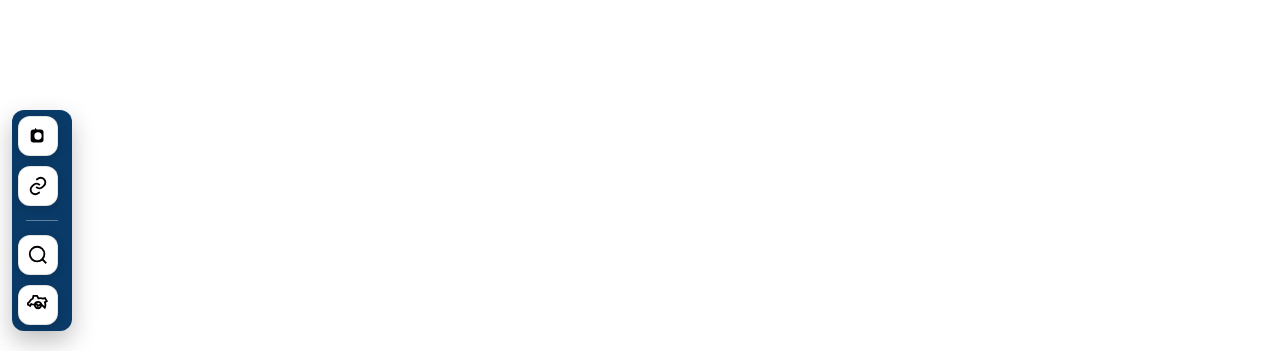
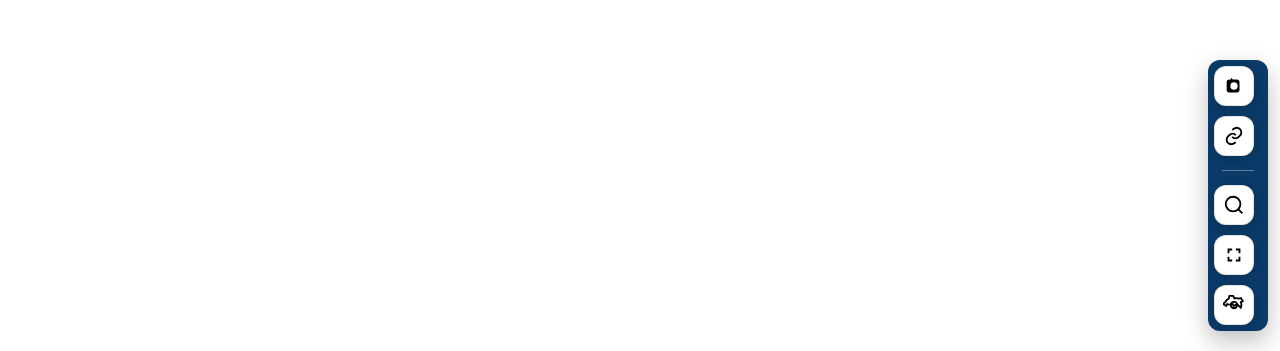
Before and after one commit to silvervat/tc-icon-dock, a React (Vite) app: page / in a window 1280 px wide. Shown: the part 449-800 px from the top of the page. Built offline with nearby package versions, Linux system fonts and the light colour scheme.

Commit message:
Update IconDockTC.tsx

```diff
--- a/src/IconDockTC.tsx
+++ b/src/IconDockTC.tsx
@@ -1,26 +1,23 @@
 import React, { useEffect, useRef, useState } from "react";
-
 /**
  * IconDock – Trimble Connect (ViewerAPI) integratsiooniga overlay-dokk
  * -------------------------------------------------------------------
- * • Ainult ujuv kitsas ikooniriba mudeli PEAL (vasak alumine nurk)
+ * • Ainult ujuv kitsas ikooniriba mudeli PEAL (parem alumine nurk)
  * • "Pildista + saada" — võtab viewerist snapshot'i, küsib kommentaari
  * • "Genereeri link" — URL ?projectId=&modelId=&guid= ja kopeerib lõikepuhvrisse
  * • "Zoom GUID-iga" — valib ja fokusseerib vaate IFC GUID-ile
+ * • "Full screen" — lülitab full screen režiimi (peidab valge paneeli)
  * • Automaatne modelId tuvastus (visible/loaded/first)
  * • Omadused: getObjectProperties + IFC GUID konversioonid
  *
- * NB! Parandused: eemaldatud mittevajalik topelt-JSX ja katkine rida self-testis.
+ * NB! Parandused: dock paremale (mudeli peale), lisatud full screen toggle valge paneeli peitmiseks.
  */
-
 type ViewerLike = any; // Trimble ViewerAPI (Workspace API)
-
 const COLORS = {
   navy: "#0A3A67",
   slateBg: "#F8FAFC",
   cardBorder: "#E2E8F0",
 };
-
 // Eelistatud võtmed
 const ASSEMBLY_KEYS = [
   "Kooste märk (BLOCK)",
@@ -29,7 +26,6 @@ const ASSEMBLY_KEYS = [
   "Tekla_Assembly.AssemblyCast_unit_mark",
 ];
 const IFC_GUID_KEYS = ["GUID_IFC", "IFC GUID", "GlobalId", "GUID"]; // fallbackina ka GUID
-
 // --- Utiliidid ---------------------------------------------------------------
 function flattenProps(input: any): Record<string, string> {
   const out: Record<string, string> = {};
@@ -45,7 +41,6 @@ function flattenProps(input: any): Record<string, string> {
   walk(input);
   return out;
 }
-
 function firstNonEmpty(obj: Record<string, string>, keys: string[]): string | undefined {
   for (const k of keys) if (obj[k]?.trim()) return obj[k].trim();
   const lower: Record<string, string> = {};
@@ -53,7 +48,6 @@ function firstNonEmpty(obj: Record<string, string>, keys: string[]): string | un
   for (const k of keys) if (lower[k.toLowerCase()]?.trim()) return lower[k.toLowerCase()].trim();
   return undefined;
 }
-
 // --- Viewer utiliidid --------------------------------------------------------
 async function resolveActiveModelId(viewer: ViewerLike): Promise<string | undefined> {
   try {
@@ -66,7 +60,6 @@ async function resolveActiveModelId(viewer: ViewerLike): Promise<string | undefi
     return undefined;
   }
 }
-
 async function getSelectionRuntimeIds(viewer: ViewerLike): Promise<{ modelId: string; runtimeIds: number[] } | null> {
   try {
     const sel = await viewer.getSelection?.();
@@ -76,7 +69,6 @@ async function getSelectionRuntimeIds(viewer: ViewerLike): Promise<{ modelId: st
   } catch {}
   return null;
 }
-
 async function runtimeToIfcGuid(viewer: ViewerLike, modelId: string, runtimeIds: number[]): Promise<string[]> {
   try {
     if (!viewer?.convertToObjectIds) return [];
@@ -86,7 +78,6 @@ async function runtimeToIfcGuid(viewer: ViewerLike, modelId: string, runtimeIds:
     return [];
   }
 }
-
 async function ifcGuidToRuntime(viewer: ViewerLike, modelId: string, guids: string[]): Promise<number[]> {
   try {
     if (!viewer?.convertToObjectRuntimeIds) return [];
@@ -96,7 +87,6 @@ async function ifcGuidToRuntime(viewer: ViewerLike, modelId: string, guids: stri
     return [];
   }
 }
-
 async function getPropsForRuntime(viewer: ViewerLike, modelId: string, runtimeIds: number[]) {
   try {
     if (!runtimeIds.length || !viewer?.getObjectProperties) return [];
@@ -106,7 +96,6 @@ async function getPropsForRuntime(viewer: ViewerLike, modelId: string, runtimeId
     return [];
   }
 }
-
 async function getSnapshot(viewer: ViewerLike): Promise<string | undefined> {
   try {
     if (viewer?.getSnapshot) return await viewer.getSnapshot();
@@ -114,7 +103,6 @@ async function getSnapshot(viewer: ViewerLike): Promise<string | undefined> {
   } catch {}
   return undefined;
 }
-
 async function focusByGuid(viewer: ViewerLike, modelId: string, guid: string) {
   try {
     const rids = await ifcGuidToRuntime(viewer, modelId, [guid]);
@@ -122,7 +110,6 @@ async function focusByGuid(viewer: ViewerLike, modelId: string, guid: string) {
     await viewer.setSelection?.([{ modelId, objectRuntimeIds: rids }]);
   } catch {}
 }
-
 // --- React komponent ---------------------------------------------------------
 export default function IconDockTC({ viewer, projectId: initialProjectId }: { viewer: ViewerLike; projectId?: string; }) {
   const [toast, setToast] = useState("");
@@ -130,7 +117,6 @@ export default function IconDockTC({ viewer, projectId: initialProjectId }: { vi
   const [linkState, setLinkState] = useState<string>("");
   const projectIdRef = useRef<string | undefined>(initialProjectId);
   const [modelId, setModelId] = useState<string | undefined>(undefined);
-
   // init: leia mudel
   useEffect(() => {
     (async () => {
@@ -138,7 +124,6 @@ export default function IconDockTC({ viewer, projectId: initialProjectId }: { vi
       setModelId(id);
     })();
   }, [viewer]);
-
   async function actionMakeLink() {
     const pair = await getSelectionRuntimeIds(viewer);
     const mId = modelId || pair?.modelId || (await resolveActiveModelId(viewer));
@@ -158,32 +143,25 @@ export default function IconDockTC({ viewer, projectId: initialProjectId }: { vi
     catch { setLinkState("(kopeeri käsitsi)"); }
     setToast("Link loodud.");
   }
-
   async function actionSnapAndSend() {
     const mId = modelId || (await resolveActiveModelId(viewer));
     if (!mId) { setToast("Mudelit ei leitud."); return; }
     const pair = await getSelectionRuntimeIds(viewer);
     if (!pair?.runtimeIds?.length) { setToast("Vali objekt pildistamiseks."); return; }
-
     const guids = await runtimeToIfcGuid(viewer, mId, pair.runtimeIds);
     const guid = guids[0] || "";
-
     const props = await getPropsForRuntime(viewer, mId, [pair.runtimeIds[0]]);
     const flat = flattenProps(props?.[0] || {});
     const assembly = firstNonEmpty(flat, ASSEMBLY_KEYS) || "";
     const png = await getSnapshot(viewer);
     if (!png) { setToast("Snapshot ebaõnnestus."); return; }
-
     const comment = window.prompt("Lisa kommentaar:", "") || "";
-
     // Demo: näita, mis saadaksime (päris saatmine toimub Apps Scripti kaudu)
     setToast(`Saatmiseks valmis → IFC_GUID=${guid}; ASM='${assembly}'`);
     setPreview(png);
-
     // NB! Siin tee päris POST sinu webhooki (Apps Script):
     // await fetch(WEBHOOK_URL, { method: "POST", headers: {"Content-Type":"application/json"}, body: JSON.stringify({ projectId: projectIdRef.current, modelId: mId, guid, assembly, comment, screenshot: png }) });
   }
-
   async function actionZoomPrompt() {
     const guid = window.prompt("Sisesta IFC GUID:", "");
     if (!guid) return;
@@ -192,7 +170,13 @@ export default function IconDockTC({ viewer, projectId: initialProjectId }: { vi
     await focusByGuid(viewer, mId, guid.trim());
     setToast(`Fookus GUID: ${guid}`);
   }
-
+  function toggleFullScreen() {
+    if (!document.fullscreenElement) {
+      document.documentElement.requestFullscreen().then(() => setToast("Full screen sisse")).catch(() => setToast("Full screen ebaõnnestus"));
+    } else {
+      document.exitFullscreen().then(() => setToast("Full screen välja")).catch(() => setToast("Full screen ebaõnnestus"));
+    }
+  }
   // Kui URL'is on guid, proovi fokusseerida
   useEffect(() => {
     (async () => {
@@ -202,19 +186,18 @@ export default function IconDockTC({ viewer, projectId: initialProjectId }: { vi
       if (guid && mId) await focusByGuid(viewer, mId, guid);
     })();
   }, [viewer, modelId]);
-
   // --- Overlay: ainult ujuv kitsas ikooniriba mudeli PEAL --------------------
   return (
     <>
-      {/* Ujuv dokk – vasak alumine nurk, mudeli peal */}
-      <div style={{ position: "fixed", left: 12, bottom: 20, width: 48, background: COLORS.navy, borderRadius: 12, boxShadow: "0 10px 24px rgba(0,0,0,0.25)", padding: 6, display: "flex", flexDirection: "column", gap: 10, zIndex: 9999 }}>
+      {/* Ujuv dokk – parem alumine nurk, mudeli peal */}
+      <div style={{ position: "fixed", right: 12, bottom: 20, width: 48, background: COLORS.navy, borderRadius: 12, boxShadow: "0 10px 24px rgba(0,0,0,0.25)", padding: 6, display: "flex", flexDirection: "column", gap: 10, zIndex: 9999 }}>
         <button title="Pildista + saada" onClick={actionSnapAndSend} style={btnStyleCompact}><CameraIcon/></button>
         <button title="Genereeri link valikule" onClick={actionMakeLink} style={btnStyleCompact}><LinkIcon/></button>
         <div style={{ height: 1, background: "rgba(255,255,255,.35)", margin: "4px 8px" }}/>
         <button title="Zoom IFC GUID-iga" onClick={actionZoomPrompt} style={btnStyleCompact}><ZoomIcon/></button>
+        <button title="Full screen (peidab valge paneeli)" onClick={toggleFullScreen} style={btnStyleCompact}><FullScreenIcon/></button>
         <button title="Seaded (demo)" onClick={() => alert("Lisa siia oma seadete dialoog")} style={btnStyleCompact}><SettingsIcon/></button>
       </div>
-
       {/* Õrn toast paremas allnurgas, et mitte katta vaadet */}
       {toast && (
         <div style={{ position: "fixed", right: 16, bottom: 16, background: "rgba(15,23,42,0.92)", color: "#fff", padding: "8px 12px", borderRadius: 8, fontSize: 13, zIndex: 9999, maxWidth: 420 }}>{toast}</div>
@@ -222,24 +205,12 @@ export default function IconDockTC({ viewer, projectId: initialProjectId }: { vi
     </>
   );
 }
-
 // --- Ikoonid (inline SVG) ----------------------------------------------------
 function CameraIcon(){return(<svg viewBox="0 0 24 24" width="22" height="22" aria-hidden><path d="M9 3l1.5 2H15a3 3 0 013 3v8a3 3 0 01-3 3H7a3 3 0 01-3-3V8a3 3 0 013-3h1.5L9 3zM8 12a4 4 0 108 0 4 4 0 00-8 0z" fill="currentColor"/></svg>)}
 function LinkIcon(){return(<svg viewBox="0 0 24 24" width="22" height="22" aria-hidden><path d="M10 13a5 5 0 007.07 0l1.41-1.41a5 5 0 10-7.07-7.07L10 5" stroke="currentColor" strokeWidth="2" fill="none"/><path d="M14 11a5 5 0 00-7.07 0L5.5 12.41a5 5 0 107.07 7.07L14 19" stroke="currentColor" strokeWidth="2" fill="none"/></svg>)}
 function ZoomIcon(){return(<svg viewBox="0 0 24 24" width="22" height="22" aria-hidden><path d="M11 19a8 8 0 100-16 8 8 0 000 16z" stroke="currentColor" strokeWidth="2" fill="none"/><path d="M21 21l-4.35-4.35" stroke="currentColor" strokeWidth="2" fill="none"/></svg>)}
+function FullScreenIcon(){return(<svg viewBox="0 0 24 24" width="22" height="22" aria-hidden><path d="M7 14H5v5h5v-2H7v-3zm-2-4h2V7h3V5H5v5zm12 7h-3v2h5v-5h-2v3zM14 5v2h3v3h2V5h-5z" fill="currentColor"/></svg>)}
 function SettingsIcon(){return(<svg viewBox="0 0 24 24" width="22" height="22" aria-hidden><path d="M12 15.5a3.5 3.5 0 110-7 3.5 3.5 0 010 7z" stroke="currentColor" strokeWidth="2" fill="none"/><path d="M19.4 15a7.97 7.97 0 00.1-6l2.1-1.2-2-3.4L17.5 5a8.03 8.03 0 00-5-.1L11 2H7l-.6 2.9a8.03 8.03 0 00-3.8 3.8L0 10.9 3.4 13l1.2-2.1a7.97 7.97 0 006 .1l1.2 2.1 3.4-2z" stroke="currentColor" strokeWidth="2" fill="none"/></svg>)}
-
-const btnStyle: React.CSSProperties = {
-  width: 40,
-  height: 40,
-  borderRadius: 12,
-  background: "white",
-  border: "1px solid rgba(0,0,0,0.08)",
-  display: "grid",
-  placeItems: "center",
-  cursor: "pointer"
-};
-
 const btnStyleCompact: React.CSSProperties = {
   width: 40,
   height: 40,
@@ -251,20 +222,16 @@ const btnStyleCompact: React.CSSProperties = {
   placeItems: "center",
   cursor: "pointer"
 };
-
 // --- Self-tests (ei muuda käitumist) ----------------------------------------
 try {
   // Stiilide test
-  console.assert(typeof btnStyle.cursor === "string", "btnStyle.cursor peab olema string");
-  console.assert(typeof btnStyle.width === "number" && typeof btnStyle.height === "number", "Nupu mõõdud peavad olema numbrid");
+  console.assert(typeof btnStyleCompact.cursor === "string", "btnStyleCompact.cursor peab olema string");
   console.assert(typeof btnStyleCompact.width === "number" && typeof btnStyleCompact.height === "number", "Compact-nupu mõõdud");
-
   // Utiliitide testid
   const flat = flattenProps({ A: 1, nest: { B: "x" } });
   console.assert(flat.A === "1" && flat.B === "x" && flat["nest.B"] === "x", "flattenProps lamendab ja säilitab lühivõtmed");
   console.assert(firstNonEmpty({ a: "", mark: "M1" }, ["mark"]) === "M1", "firstNonEmpty leiab esimese mitte-tühja võtme");
   console.assert(firstNonEmpty({ MARK: "M2" }, ["mark"]) === "M2", "firstNonEmpty töötab case-insensitive");
-
   // Linki test
   const url = new URL("https://x/");
   url.searchParams.set("projectId", "PID"); url.searchParams.set("modelId", "MID"); url.searchParams.set("guid", "G");
```
